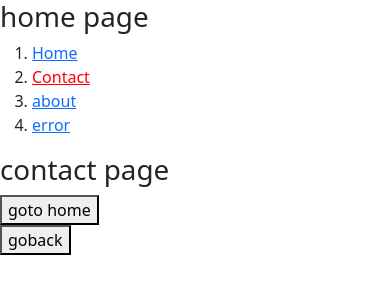
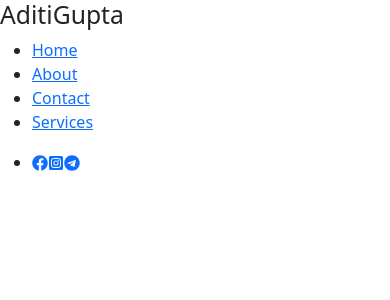
Before and after one commit to Aditi-Gupta-dev/reactbootstrapbasics, a React (Create React App) app: page /contact in a window 390 px wide. Shown: the top 300 px of the page. Built offline with nearby package versions, Linux system fonts and the light colour scheme; a web font is replaced by a local one.

Commit message:
responsive navbar

```diff
--- a/package.json
+++ b/package.json
@@ -9,6 +9,7 @@
     "bootstrap": "^5.3.2",
     "react": "^18.2.0",
     "react-dom": "^18.2.0",
+    "react-icons": "^5.0.0",
     "react-router-dom": "^6.21.1",
     "react-scripts": "5.0.1",
     "web-vitals": "^2.1.4"
--- a/src/App.jsx
+++ b/src/App.jsx
@@ -16,7 +16,7 @@ import Contact from './component/render/Contact';
 import Error from './component/render/Error';
 import Home from './component/render/Home';
 
-
+import Navbar from './component/responsive nabar/Navbar';
 
 
 
@@ -79,7 +79,7 @@ function App(){
     {/* render ==================== */}
 
 
-    <BrowserRouter>
+    {/* <BrowserRouter>
     <Routes>
 
       <Route exact path='/' element={<Home/>}>
@@ -88,8 +88,17 @@ function App(){
       <Route path='*' element={<Error/>}/>
       </Route>
       </Routes>
-    </BrowserRouter>
+    </BrowserRouter> */}
+
+
+    {/* // responsive navbar========= */}
+
+    <Navbar/>
+
+
     </>
+
+
   );
 };
 
--- a/src/component/render/Contact.jsx
+++ b/src/component/render/Contact.jsx
@@ -1,7 +1,10 @@
 import React from 'react'
 // import { NavLink } from 'react-router-dom';
 // import Navbar from './Navbar';
-import { useNavigate } from 'react-router-dom'
+
+import { useNavigate } from 'react-router-dom';
+import {FaBeer} from "react-icons/fa";
+
 
 
 const Contact = () => {
@@ -13,7 +16,7 @@ const Contact = () => {
   return (
 
     <>
-          <h1>contact page</h1>
+          <h1>contact page<FaBeer/></h1>
           {/* <Navbar/> */}
           <button onClick={()=>{gotohome()}}>goto home</button>
           <br/>
--- /dev/null
+++ b/src/component/responsive nabar/Navbar.jsx
@@ -0,0 +1,47 @@
+import React from 'react';
+import './navbar.css';
+import { FaFacebook } from "react-icons/fa";
+import { FaInstagramSquare } from "react-icons/fa";
+import { FaTelegram } from "react-icons/fa";
+
+const Navbar = () => {
+  return (
+    <>
+      <nav className='main-nav'>
+        <div className="logo">
+            <h2><span>A</span>diti
+            <span>G</span>upta
+            </h2>
+        </div>
+        <div className='menu-link'>
+            <ul>
+                <li>
+                    <a href='#'>Home</a>
+                </li>
+                <li>
+                    <a href='#'>About</a>
+                </li>
+                <li>
+                    <a href='#'>Contact</a>
+                </li>
+                <li>
+                    <a href='#'>Services</a>
+                </li>
+            </ul>
+        </div>
+        {/* third pard =>social media links */}
+        <div className='social-media'>
+            <ul className='social-desktop'>
+                <li>
+                    <a href='/www.youtube.com/watch?v=8AJ3Kcz5FsM&list=PLwGdqUZWnOp3aROg4wypcRhZqJG3ajZWJ&index=87' target='_blank'><FaFacebook/></a>
+                    <a href='/www.youtube.com/watch?v=8AJ3Kcz5FsM&list=PLwGdqUZWnOp3aROg4wypcRhZqJG3ajZWJ&index=87' target='_blank'><FaInstagramSquare/></a>
+                    <a href='/www.youtube.com/watch?v=8AJ3Kcz5FsM&list=PLwGdqUZWnOp3aROg4wypcRhZqJG3ajZWJ&index=87' target='_blank'><FaTelegram/></a>
+                </li>
+            </ul>
+        </div>
+      </nav>
+    </>
+  )
+}
+
+export default Navbar;
--- /dev/null
+++ b/src/component/responsive nabar/navbar.css
@@ -0,0 +1,3 @@
+h1{
+    color:red;
+}
--- a/src/index.js
+++ b/src/index.js
@@ -5,6 +5,7 @@
 
 import React from 'react';
 import ReactDOM from 'react-dom';
+
 import "./index.css";
 
 import { BrowserRouter } from 'react-router-dom';
@@ -199,3 +200,6 @@ ReactDOM.render(
  ,
   document.getElementById("root")
 );
+
+
+///responsive navbar===========
```
Also changed, not shown: 1 other file (tests, documents, lock files or other folders).
